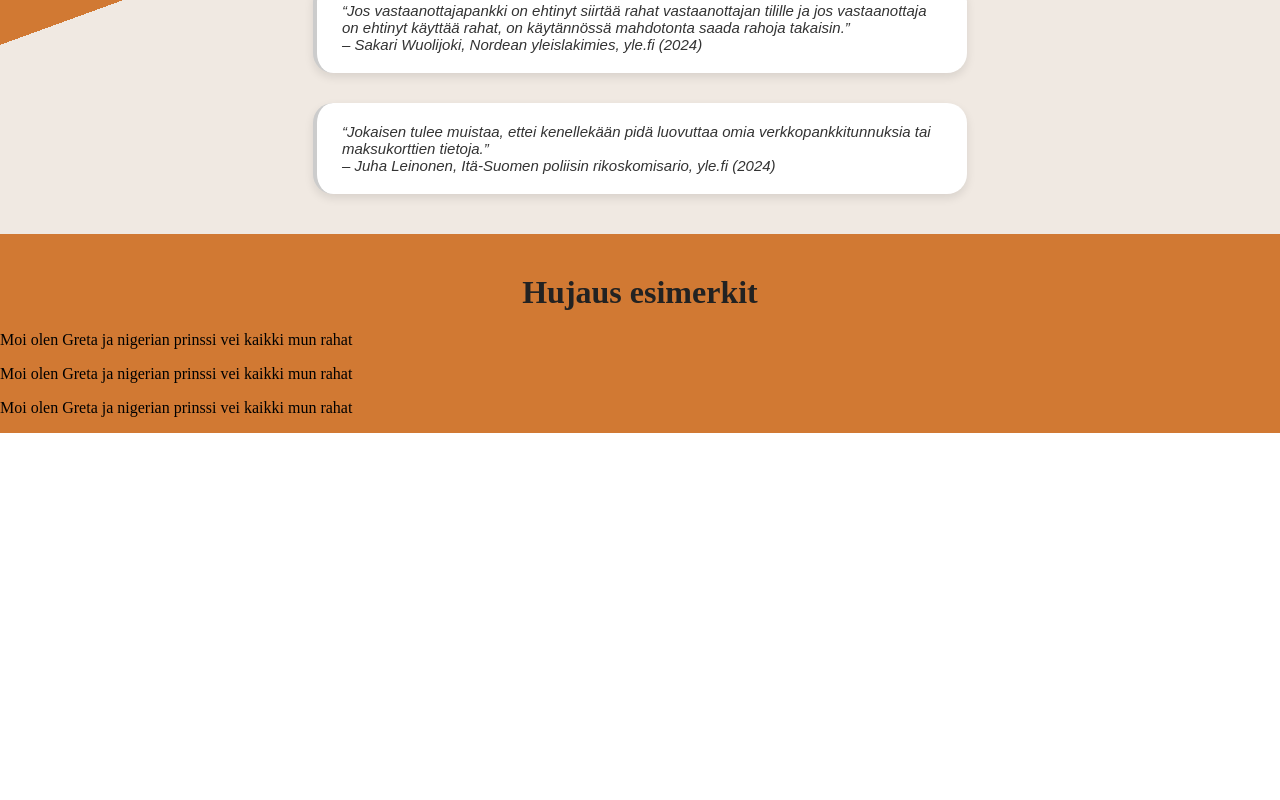
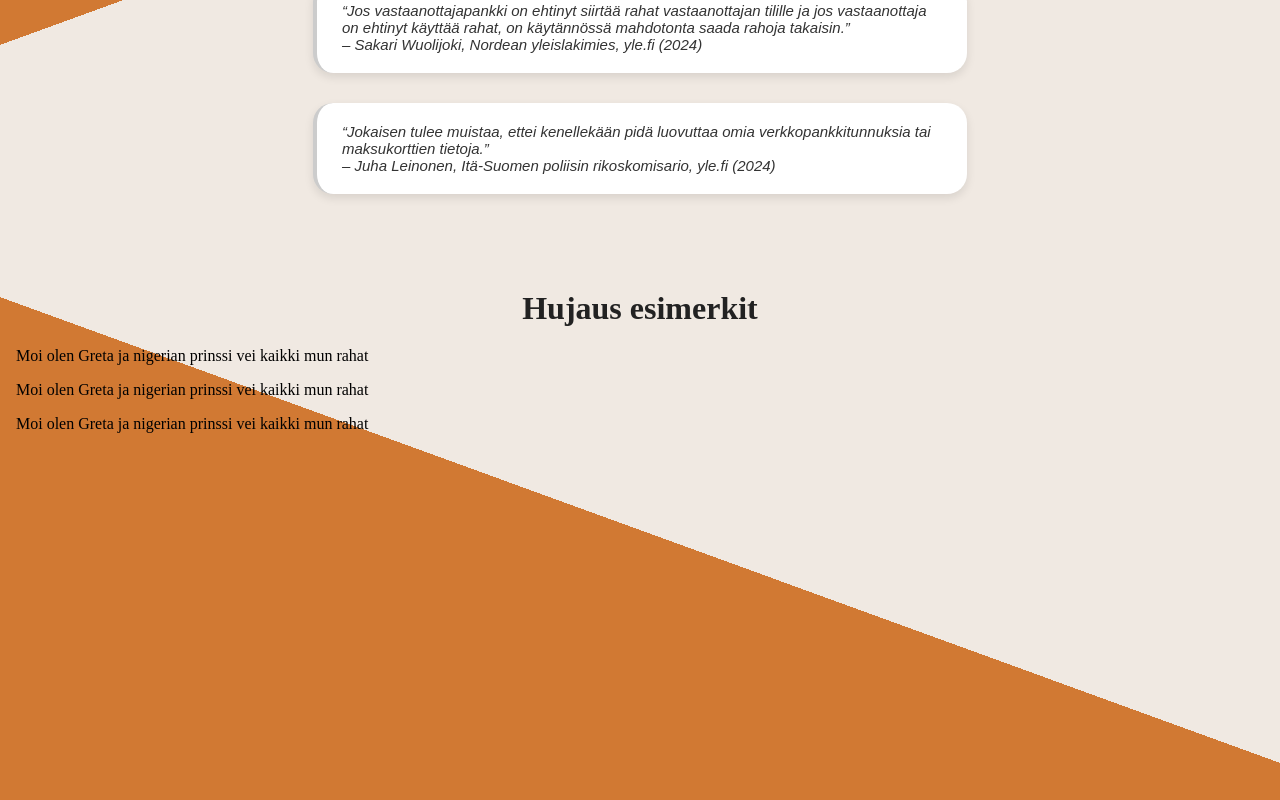
Before and after one commit to levonmaister/scamvjp2, a React (Vite) app: page / in a window 1280 px wide. Shown: the part 1270-2070 px from the top of the page. Before the commit the page ends 1703 px from the top, so only its background shows below. Built offline with nearby package versions, Linux system fonts and the light colour scheme.

Commit message:
bakgrund

```diff
--- a/src/pages/HorroStories.jsx
+++ b/src/pages/HorroStories.jsx
@@ -1,4 +1,6 @@
 
+
+import "../styles/stories.css"
 
 const HorrorStories = () => {
 
--- a/src/styles/numerotvalehtelee.css
+++ b/src/styles/numerotvalehtelee.css
@@ -1,3 +1,8 @@
+body {
+    background-color: white;
+    margin: 0;
+  }
+
 .numerot-wrapper {
     background: linear-gradient(135deg, #d17933 50%, #f0e9e2 50%);
     padding: 40px;
--- /dev/null
+++ b/src/styles/stories.css
@@ -0,0 +1,21 @@
+
+
+body {
+    background-color: white;
+    margin: 0;
+}
+
+.stories-container {
+    background: linear-gradient(45deg, #d17933 50%, #f0e9e2 50%);
+    overflow: hidden;
+    padding: 2vh;
+    flex-direction: column;
+    min-height: 70vh;
+}
+
+
+@media (min-width: 600px) {
+    .stories-container {
+        background: linear-gradient(20deg, #d17933 50%, #f0e9e2 50%);
+    }
+}
```
